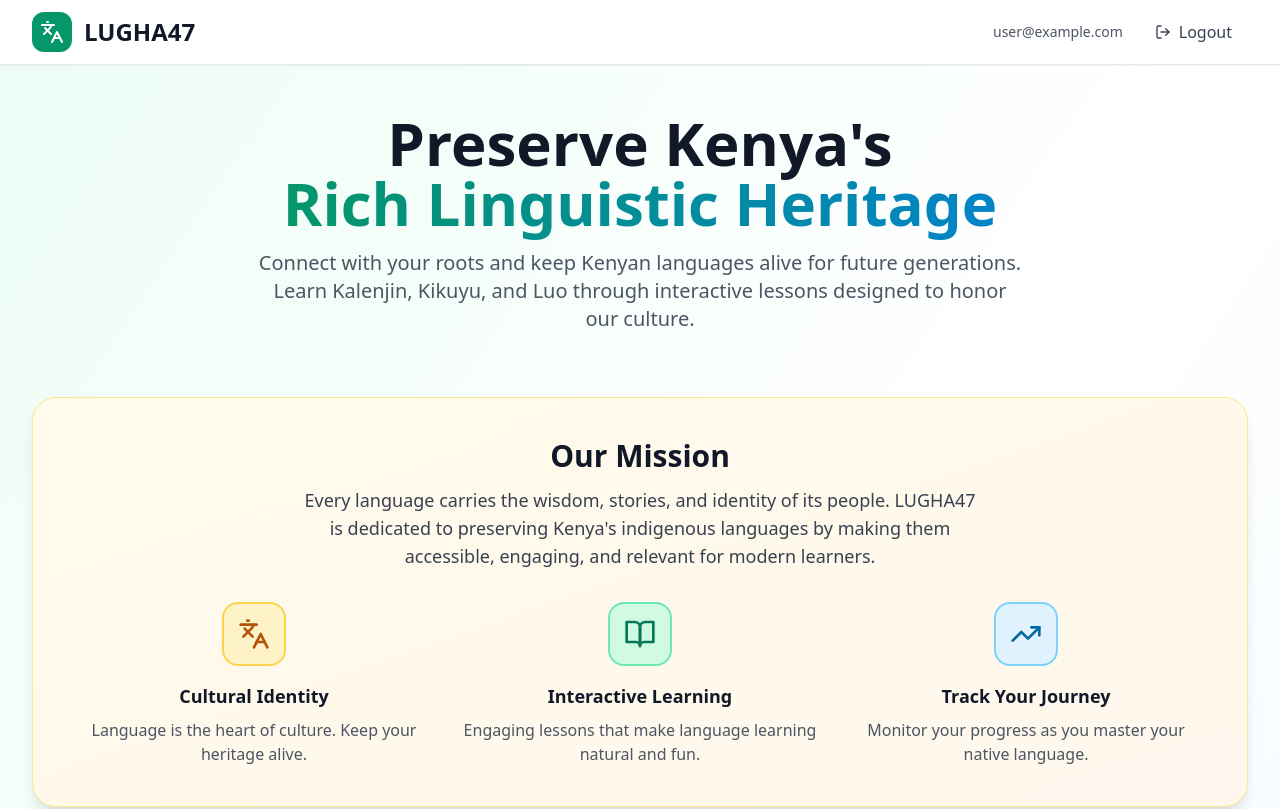
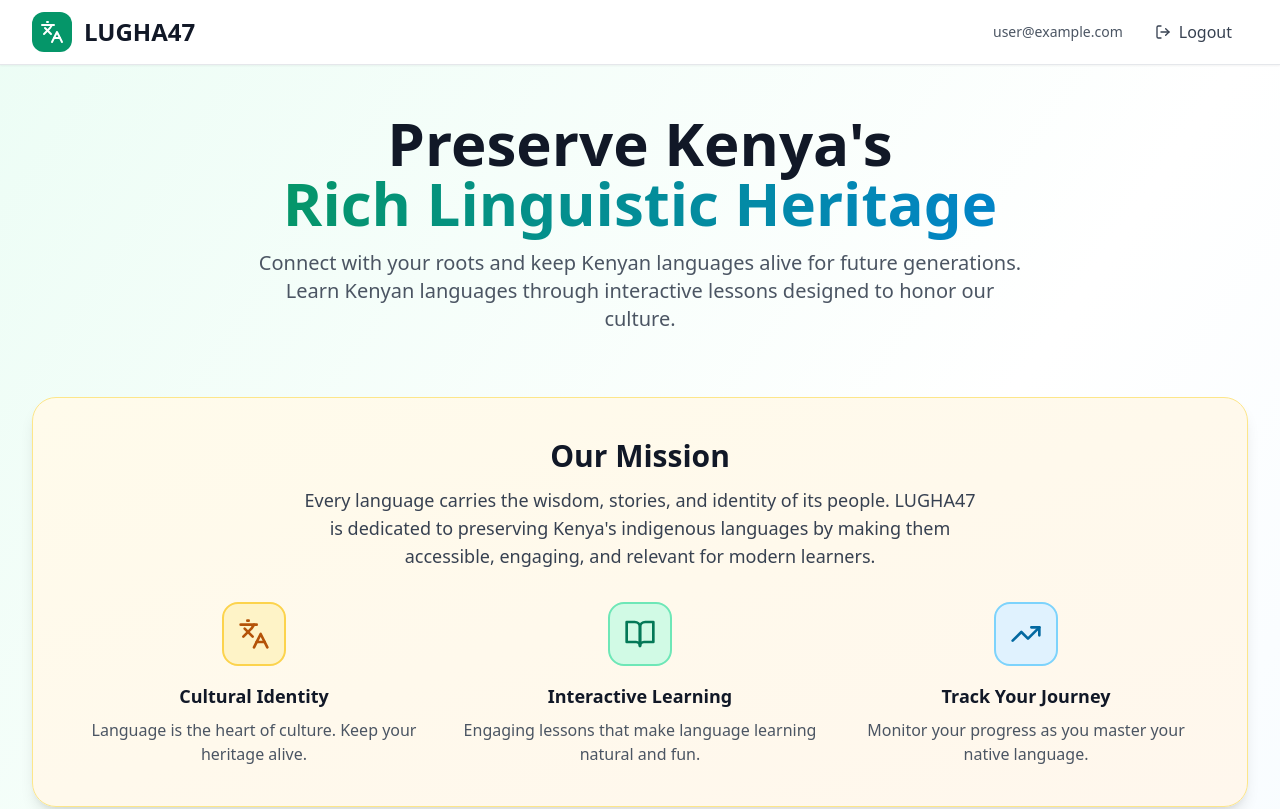
Before and after one commit to 6enard/newlughaa, a React (Vite) app: page / in a window 1280 px wide. Shown: the top 809 px of the page. Built offline with nearby package versions, Linux system fonts and the light colour scheme; no server answers; sample sign-in values are in the browser's storage.

Commit message:
Updated Home.tsx

```diff
--- a/src/pages/Home.tsx
+++ b/src/pages/Home.tsx
@@ -104,7 +104,7 @@ export function Home() {
               </h1>
               <p className="text-xl text-gray-600 max-w-3xl mx-auto">
                 Connect with your roots and keep Kenyan languages alive for future generations.
-                Learn Kalenjin, Kikuyu, and Luo through interactive lessons designed to honor our culture.
+                Learn Kenyan languages through interactive lessons designed to honor our culture.
               </p>
             </div>
 
```
